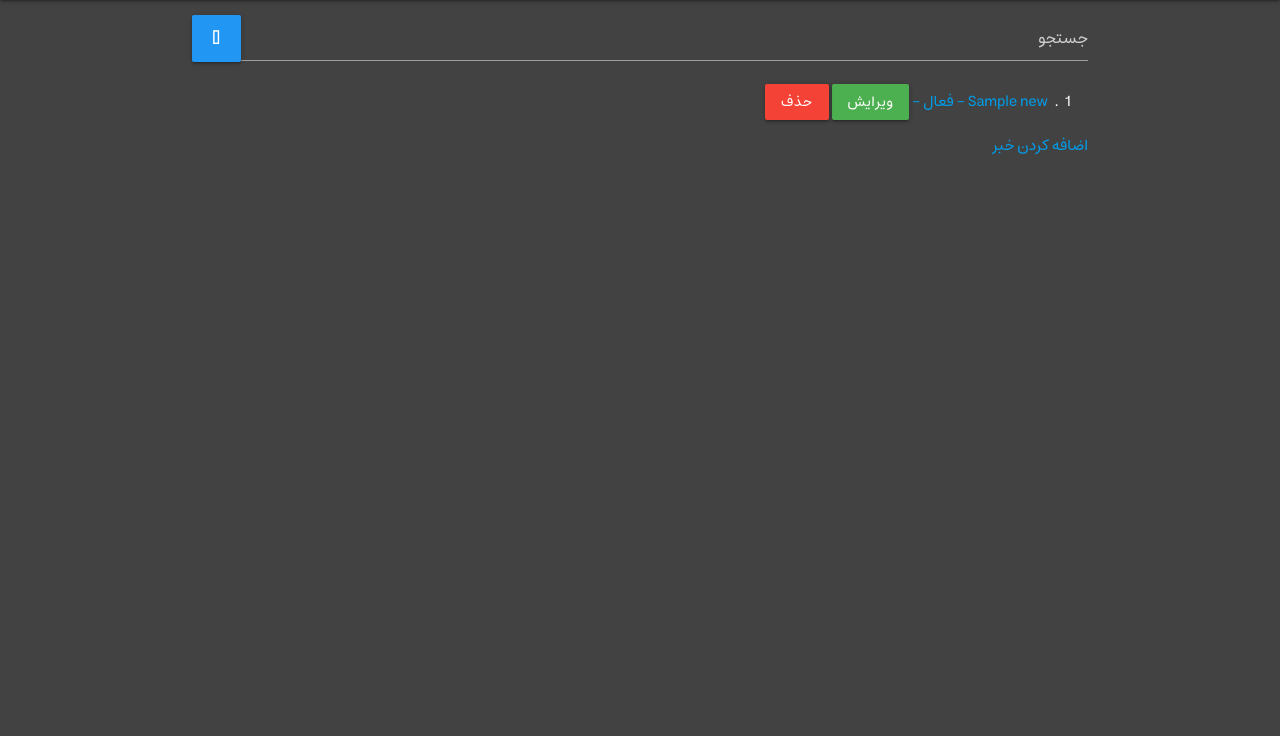
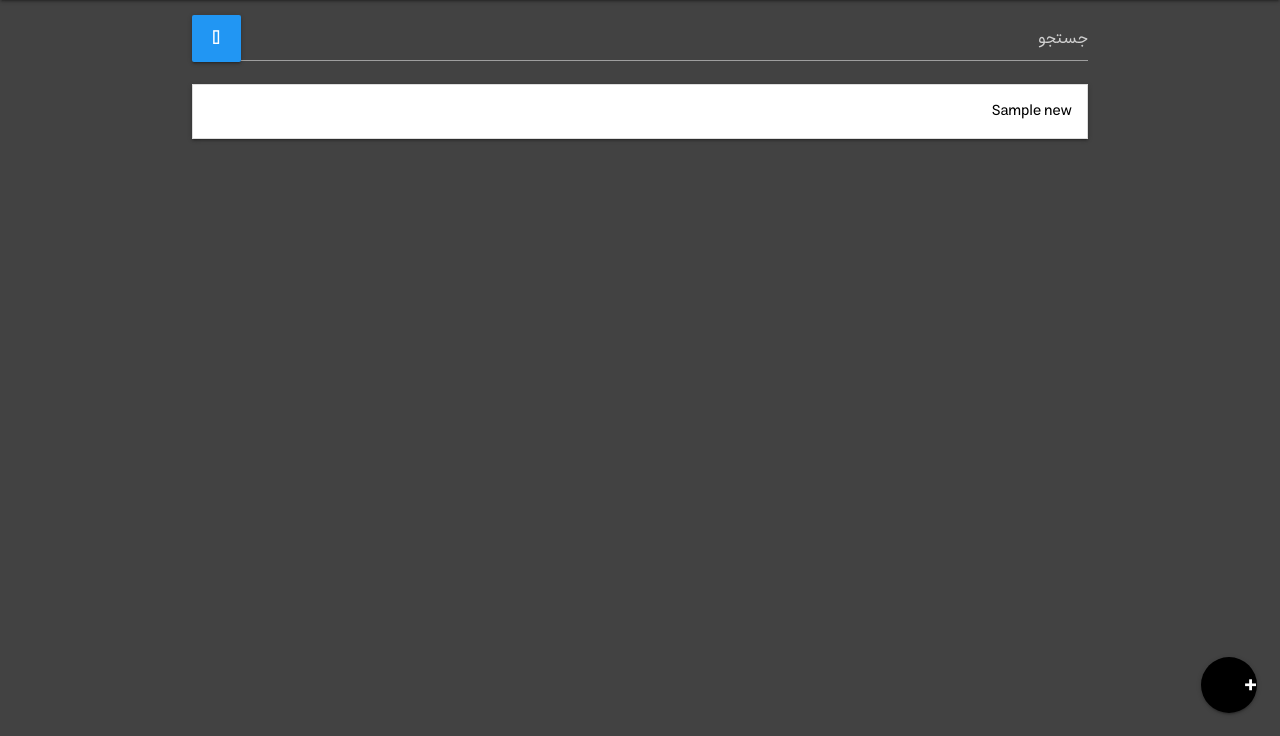
Before and after one commit to moh84shir/bestoon, a Django app: page /news/ in a window 1280 px wide. Shown: the part 64-800 px from the top of the page. Run offline with Django 4.2, Linux system fonts and the light colour scheme; a user stored in the database is signed in; tables that the repository leaves empty hold one stand-in row (values such as "Sample post"); some libraries are stand-ins or nearby versions.

Commit message:
add template 4 and add search components

```diff
--- a/bestoon/settings.py
+++ b/bestoon/settings.py
@@ -139,3 +139,4 @@ DEFAULT_AUTO_FIELD = 'django.db.models.BigAutoField'
 
 # Authentication config
 LOGOUT_REDIRECT_URL = '/accounts/login/'
+LOGIN_REDIRECT_URL = '/'
--- a/expenses/templates/expenses/expense_confirm_delete.html
+++ b/expenses/templates/expenses/expense_confirm_delete.html
@@ -6,7 +6,7 @@
     {% csrf_token %}
     <p>آیا واقعا میخواهید شیء زیر را حذف کنید <br> "{{ object.text }}"?</p>
     {{ form }}
-    <button type="submit" class="btn blue waves-effect">بله</button>
+    <button type="submit" class="btn red waves-effect">بله</button>
     <a href="{% url 'expenses:list' %}">
         <button type="button" class="btn blue waves-effect">نه</button>
     </a>
--- a/incomes/templates/incomes/income_confirm_delete.html
+++ b/incomes/templates/incomes/income_confirm_delete.html
@@ -6,9 +6,9 @@
     {% csrf_token %}
     <p>آیا واقعا میخواهید شیء زیر را حذف کنید <br> "{{ object.text }}"?</p>
     {{ form }}
-    <input type="submit" value="بله">
+    <input type="submit" value="بله" class="btn waves-effect red">
     <a href="{% url 'expenses:list' %}">
-        <button type="button">نه</button>
+        <button type="button" class="btn waves-effect blue">نه</button>
     </a>
 </form>
 {% endblock content %}
--- a/news/templates/news/news_list.html
+++ b/news/templates/news/news_list.html
@@ -1,53 +1,44 @@
 {% extends "base.html" %}
 {% load materializecss %}
-{% block title %}لیست اخبار{% endblock title %}
+{% block title %}
+    لیست خرج ها
+{% endblock title %}
 {% block content %}
-<form action="{% url 'news:search' %}" method="GET">
-    <div class="input-field">
-        <p style="display: flex;">
-          <input type="text" name="q" placeholder="جستجو" value="{{ request.GET.q }}">
-          <button
-          type="submit"
-          class="search-btn btn waves-effect blue"
-          ><i class="fa fa-search"></i></button>
-        </p>
-    </div>
-</form>
-<ol>
+    {% include 'components/search.html' with app_name='news' %}
+    <ul class="collapsible white black-text amount-text">
         {% for object in object_list %}
             <li>
-    <div>
-      <a href="{% url 'news:detail' object.pk %}">
-        <p>
-          {{ object.title }}
-          -
+                <div class="collapsible-header">{{ object.title }}</div>
+                <div class="collapsible-body">
+                    <p>{{ object.text }}</p>
+                    <br />
+                    <small>{{ object.date }}</small>
+                    <br />
                     {% if user.is_staff %}
-            {% if object.is_active %}
-              فعال
-            {% else %}
-              غیر فعال
+                      <div class="action-wrapper">
+                          <a href=" {% url 'news:update' object.pk %} "
+                             class="btn waves-effect blue">ویرایش</a>
+                          <a href=" {% url 'news:delete' object.pk %} "
+                             class="btn waves-effect blue">حذف</a>
+                      </div>
                     {% endif %}
-            -
-            <a href="{% url 'news:update' object.pk %}">
-              <button class="btn waves-effect white-text green">
-                ویرایش
-              </button>
-            </a>
-            <a href="{% url 'news:delete' object.pk %}">
-              <button class="btn waves-effect white-text red">
-                حذف
-              </button>
-            </a>
-          {% endif %}
-        </p>
-      </a>
                 </div>
             </li>
         {% empty %}
-  <p>خبری یافت نشد</p>
+            <p>
+               خرجی یافت نشد
+            </p>
         {% endfor %}
-</ol>
+    </ul>
+
   {% if user.is_staff %}
-<a href="{% url 'news:create' %}">اضافه کردن خبر</a>
+      <div class="fixed-action-btn">
+          <a class="btn-floating btn-large black plus-btn"
+             href="{% url 'news:create' %}">
+              <i class="large fas fa-plus"></i>
+          </a>
+      </div>
   {% endif %}
+
+
 {% endblock content %}
--- a/templates/base.html
+++ b/templates/base.html
@@ -38,7 +38,7 @@
       <section class="header navbar-fixed">
           <nav class="grey">
               <div class="nav-wrapper container">
-                  <a href="#" class="brand-logo">بستون</a>
+                  <a href="/" class="brand-logo">بستون</a>
                   {% block bar %}{% endblock bar %}
                   <ul class="left hide-on-med-and-down">
                     {% block navbar_btns %}{% endblock navbar_btns %}
--- /dev/null
+++ b/templates/components/search.html
@@ -0,0 +1,11 @@
+<form action="/{{ app_name }}/search" method="GET">
+    <div class="input-field">
+        <p style="display: flex;">
+          <input type="text" name="q" placeholder="جستجو" value="{{ request.GET.q }}">
+          <button
+          type="submit"
+          class="search-btn btn waves-effect blue"
+          ><i class="fa fa-search"></i></button>
+        </p>
+    </div>
+</form>
```
Also changed, not shown: expenses/templates/expenses/expense_list.html (+1 -11 lines), incomes/templates/incomes/income_list.html (+3 -13 lines), templates/index.html (+7 -2 lines). Lines whose indentation alone changed are shown as unchanged.
